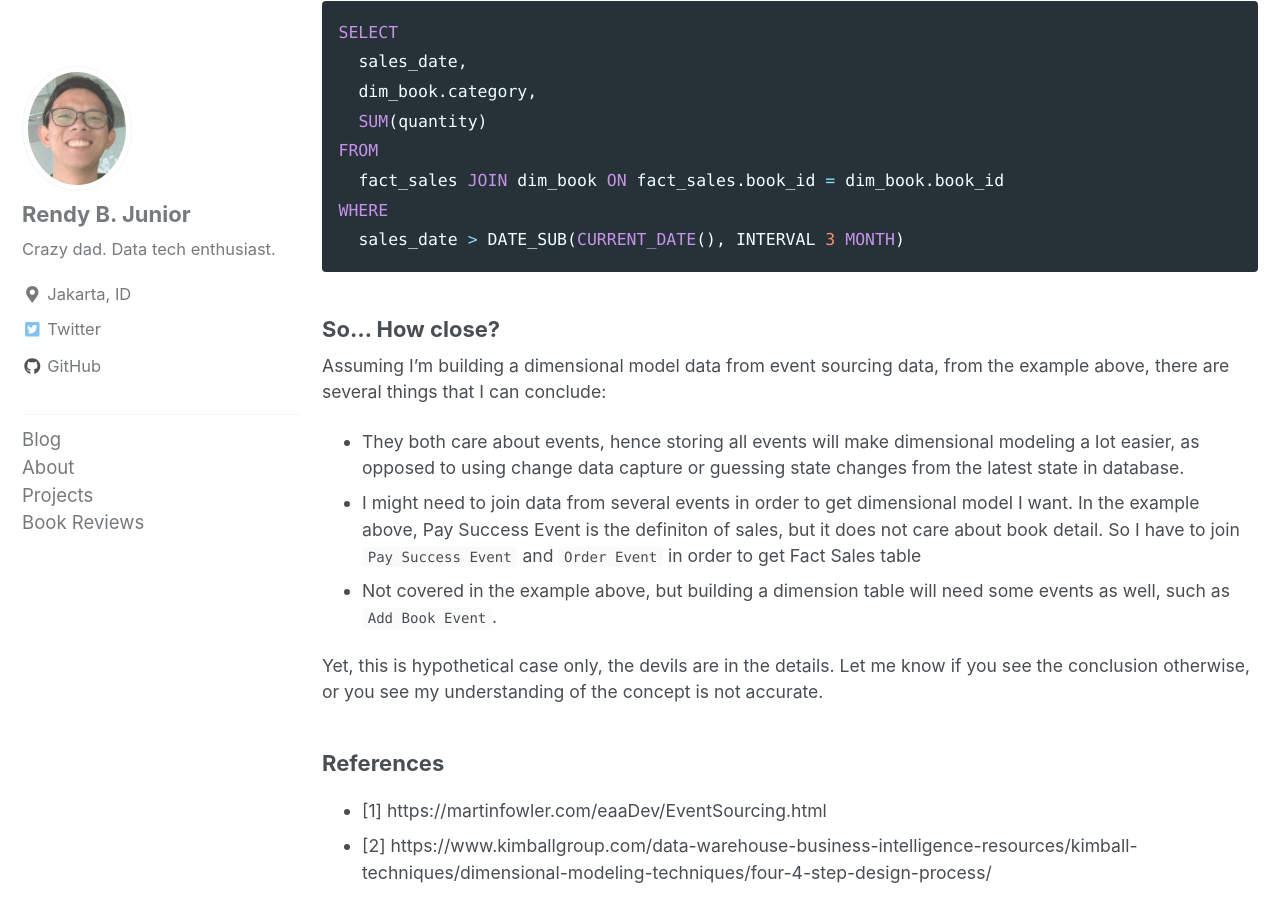
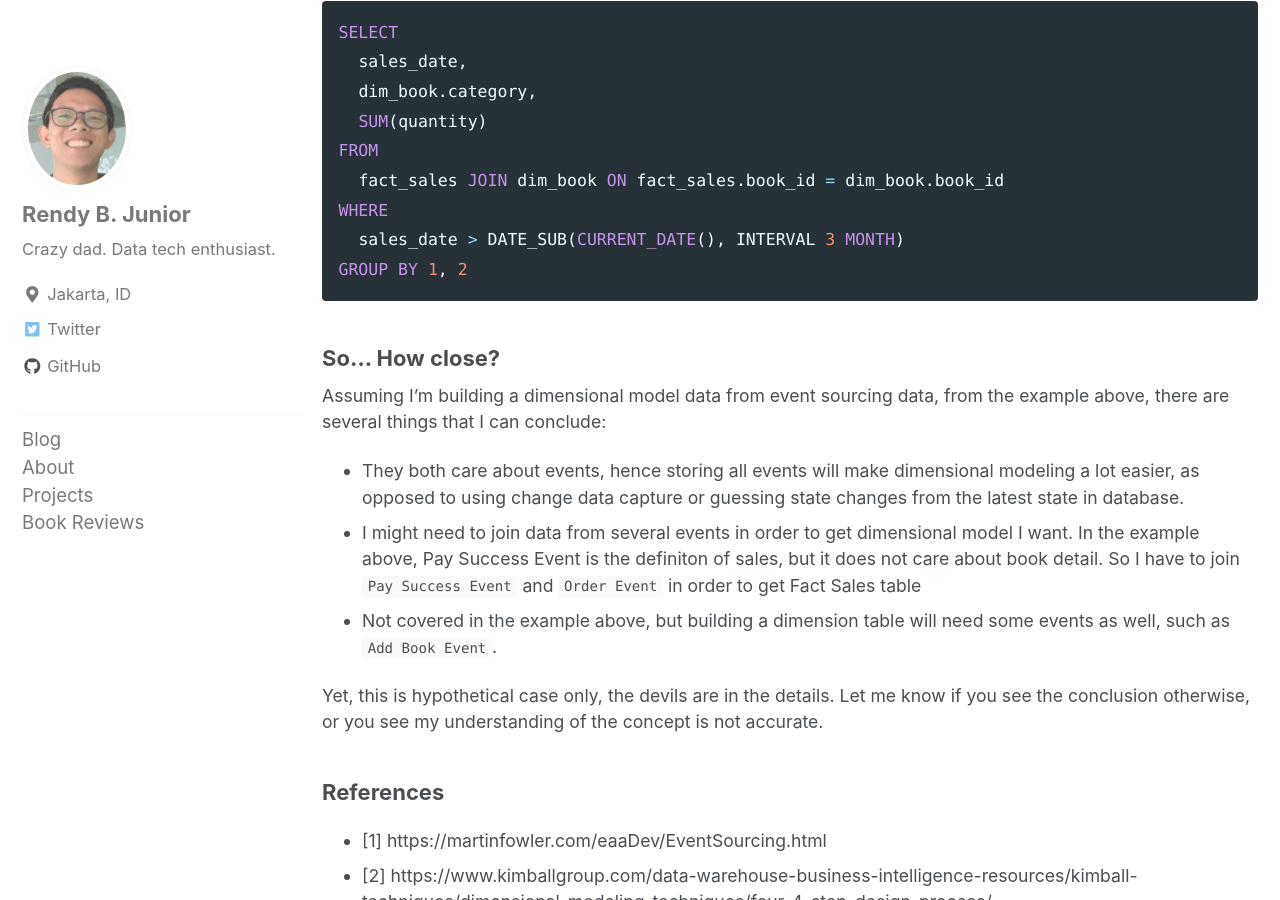
Before and after one commit to rendybjunior/rendyistyping, a Jekyll site: the page built from _posts/2019-07-14-event-sourcing-dimensional-modeling.md, in a window 1280 px wide and 900 px high, scrolled down 2494 px. Built offline with Jekyll 4.4.1, drawn with Linux system fonts in a browser that asks for light colours; cached includes are drawn as plain includes; nearby versions of some CDN libraries; comment, search, counter and statistics services are not loaded.

Commit message:
event sourcing dimensional modeling 8

````diff
--- a/_posts/2019-07-14-event-sourcing-dimensional-modeling.md
+++ b/_posts/2019-07-14-event-sourcing-dimensional-modeling.md
@@ -63,6 +63,7 @@ FROM
   fact_sales JOIN dim_book ON fact_sales.book_id = dim_book.book_id
 WHERE
   sales_date > DATE_SUB(CURRENT_DATE(), INTERVAL 3 MONTH)
+GROUP BY 1, 2
 ```
 
 ### So... How close?
````
